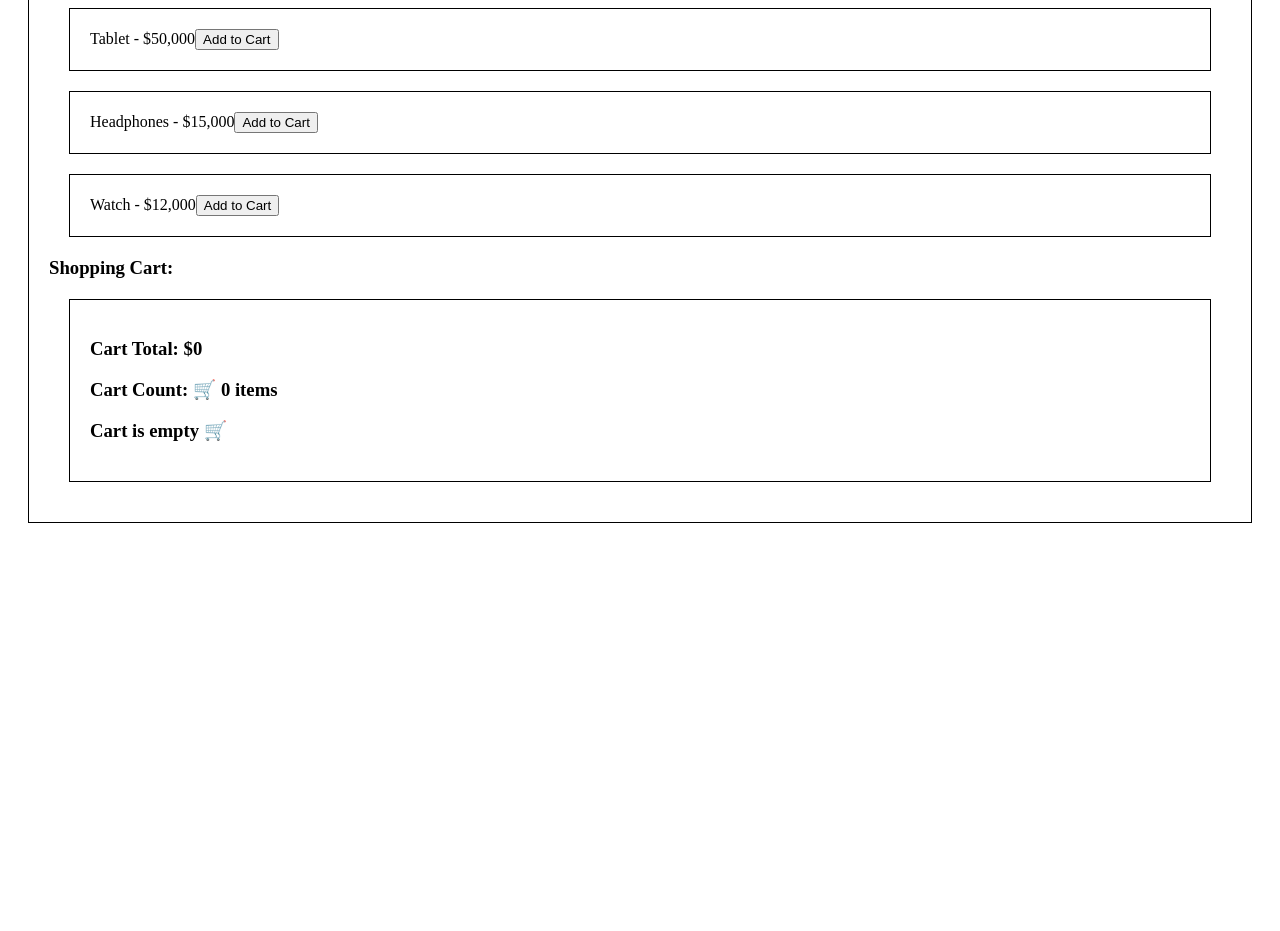
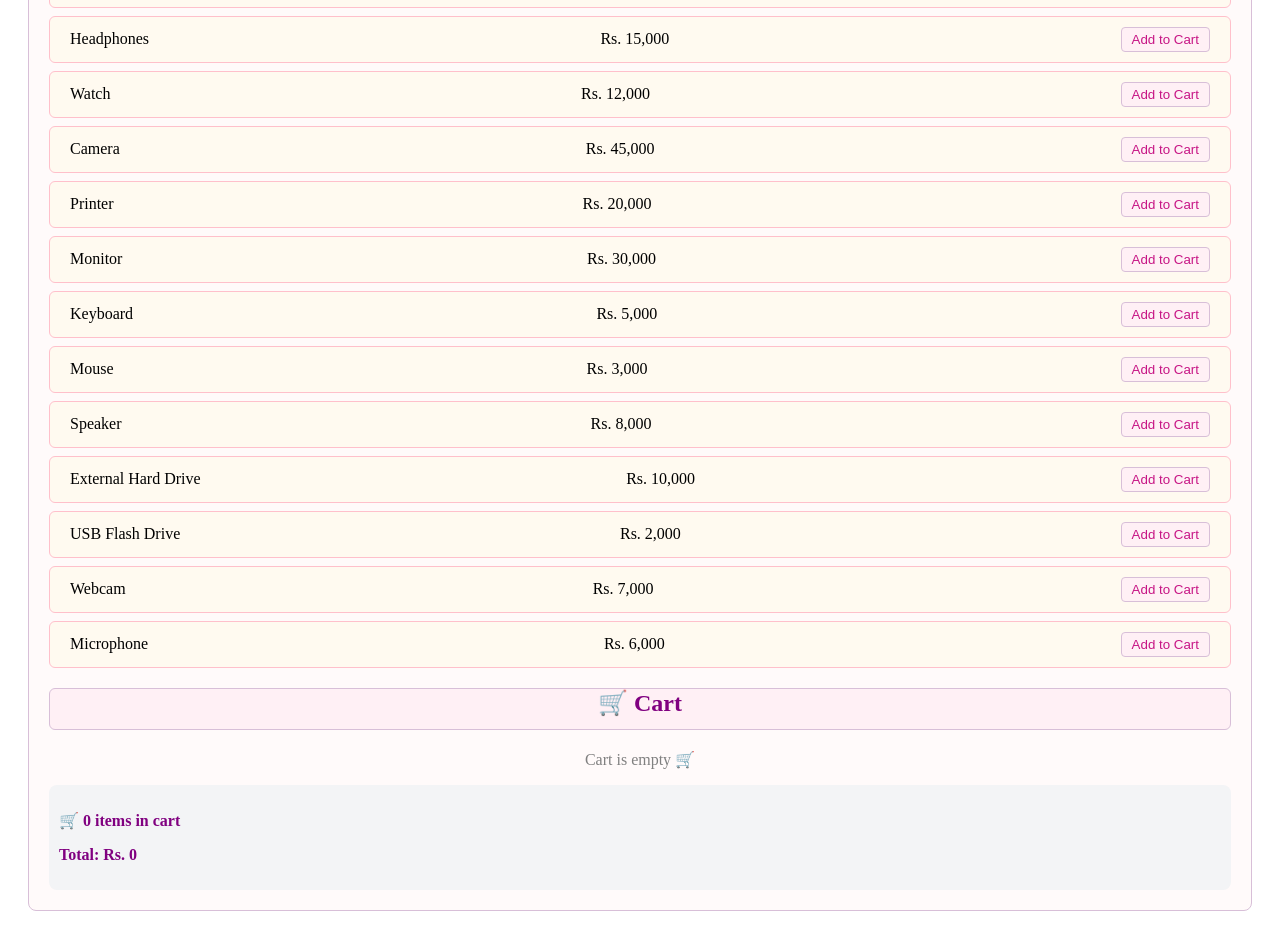
Before and after one commit to RadhikaKapoor383/React-Codes, a React (Vite) app: page / in a window 1280 px wide. Shown: the part 260-1191 px from the top of the page. Before the commit the page ends 803 px from the top, so only its background shows below. Built offline with nearby package versions, Linux system fonts and the light colour scheme.

Commit message:
Add css to shopping-cart file

```diff
--- a/src/Shopping-cart.jsx
+++ b/src/Shopping-cart.jsx
@@ -6,8 +6,18 @@ function ShoppingCart() {
         { id: 1, name: "Laptop", price: 85000 },
         { id: 2, name: "Phone", price: 35000 },
         { id: 3, name: "Tablet", price: 50000 },
-        {id: 4, name: "Headphones", price: 15000 },
-        {id: 5, name: "Watch", price: 12000 }
+        { id: 4, name: "Headphones", price: 15000 },
+        { id: 5, name: "Watch", price: 12000 },
+        { id: 6, name: "Camera", price: 45000 },
+        { id: 7, name: "Printer", price: 20000 },
+        { id: 8, name: "Monitor", price: 30000 },
+        { id: 9, name: "Keyboard", price: 5000 },
+        { id: 10, name: "Mouse", price: 3000 },
+        { id: 11, name: "Speaker", price: 8000 },
+        { id: 12, name: "External Hard Drive", price: 10000 },
+        { id: 13, name: "USB Flash Drive", price: 2000 },
+        { id: 14, name: "Webcam", price: 7000 },
+        { id: 15, name: "Microphone", price: 6000 },
     ];
     function addToCart(product) {
         if (cart.find(item => item.id === product.id)) {
@@ -25,31 +35,92 @@ function ShoppingCart() {
         setCart(prev => prev.filter(item => item.id !== product.id));
         setMessage(`${product.name} removed from cart 🗑️`);
     }
+    const total = cart.reduce((sum, item) => sum + item.price, 0);
+
     return (
-        <div style={{ border: "1px solid black", padding: "20px", margin: "20px" }}>
-            <h3>Products: </h3>
+        <div style={{ border: "1px solid thistle", padding: "20px", margin: "20px", borderRadius: "8px", backgroundColor: "snow" }}>
+            <h2 style={{ color: "purple", textAlign: "center", border: "1px solid thistle", borderRadius: "6px", backgroundColor: "lavenderblush" }}>🛍️ Products</h2>
+
+            {/* ✅ Fix 1 — div inside ul hata ke li use kiya */}
             <ul style={{ listStyle: "none", padding: 0 }}>
                 {products.map(product => (
-                    <li key={product.id} style={{ border: "1px solid black", padding: "20px", margin: "20px" }}>
-                        {product.name} - ${product.price.toLocaleString()}
-                        <button onClick={() => addToCart(product)}>Add to Cart</button>
+                    <li key={product.id} style={{
+                        border: "1px solid pink",
+                        padding: "10px 20px",
+                        margin: "8px 0",
+                        display: "flex",
+                        justifyContent: "space-between",
+                        alignItems: "center",
+                        borderRadius: "6px",
+                        backgroundColor: "floralwhite"
+                    }}>
+                        <span>{product.name}</span>
+                        <span>Rs. {product.price.toLocaleString()}</span>
+                        <button onClick={() => addToCart(product)} style={{ backgroundColor: "lavenderblush", border: "1px solid thistle", padding: "4px 10px", borderRadius: "4px", cursor: "pointer", color: cart.find(i => i.id === product.id) ? "deeppink" : "mediumvioletred" }}>
+                            {cart.find(i => i.id === product.id) ? "Added ✅" : "Add to Cart"}
+                        </button>
                     </li>
                 ))}
             </ul>
-            <h3>Shopping Cart: </h3>
-            <ul  style={{ border: "1px solid black", padding: "20px", margin: "20px" }}>
-                {cart.map( item => (
-                    <div key={item.id} style={{ border: "1px solid black", padding: "20px", margin: "20px" }}>
-                        {item.name} - ${item.price.toLocaleString()}
-                        <button onClick={() => removeFromCart(item)}>Remove</button>
-                    </div>
-                ))}
-                <h3>Cart Total: ${cart.reduce((total, item) => total + item.price, 0).toLocaleString()}</h3>
-                <h3>Cart Count: 🛒 {cart.length} items</h3>
-                <h3>{cart.length === 0 ? "Cart is empty 🛒" : ""}</h3>
-            </ul>
-            {message && <p style={{ color: cart.find(item => item.id === products.id) ? "green" : "red" }}>{message}</p>}
+
+            <h2 style={{ color: "purple", textAlign: "center", border: "1px solid thistle", borderRadius: "6px", backgroundColor: "lavenderblush", height: "40px", text: "center" }}>🛒 Cart</h2>
+
+            {cart.length === 0 ? (
+                <p style={{ textAlign: "center", color: "gray" }}>Cart is empty 🛒</p>) :
+                ( <ul style={{ listStyle: "none", padding: 0 }}>
+                    {cart.map(item => (
+                        <li key={item.id} style={{
+                            border: "1px solid pink",
+                            padding: "10px 20px",
+                            margin: "8px 0",
+                            display: "flex",
+                            justifyContent: "space-between",
+                            alignItems: "center",
+                            borderRadius: "6px",
+                            backgroundColor: "floralwhite"
+                        }}>
+                            <span>{item.name}</span>
+                            <span>Rs. {item.price.toLocaleString()}</span>
+                            <button onClick={() => removeFromCart(item)}
+                                style={{
+                                    backgroundColor: "lavenderblush", color: "deeppink", border: "1px solid thistle",
+                                    padding: "4px 10px", borderRadius: "4px", cursor: "pointer"
+                                }}>
+                                Remove ❌
+                            </button>
+                        </li>
+                    ))}
+                </ul>
+            )}
+
+            <div style={{
+                marginTop: "15px", padding: "10px",
+                backgroundColor: "#F3F4F6", borderRadius: "8px"
+            }}>
+                <p style={{ color: "purple", fontWeight: "bold" }}>
+                    🛒 {cart.length} items in cart
+                </p>
+                <p style={{ color: "purple", fontWeight: "bold" }}>
+                    Total: Rs. {total.toLocaleString()}
+                </p>
+            </div>
+
+            {message && (
+                <p style={{
+                    backgroundColor: message.includes("✅") ? "#f9e3fd"
+                        : message.includes("⚠️") ? "#fdf6da"
+                            : "lavenderblush",
+                    color: message.includes("✅") ? "deeppink"
+                        : message.includes("⚠️") ? "orange"
+                            : "red",
+                    padding: "10px",
+                    borderRadius: "5px",
+                    marginTop: "10px"
+                }}>
+                    📢 {message}
+                </p>
+            )}
         </div>
-    )
+    );
 }
 export { ShoppingCart };
```
